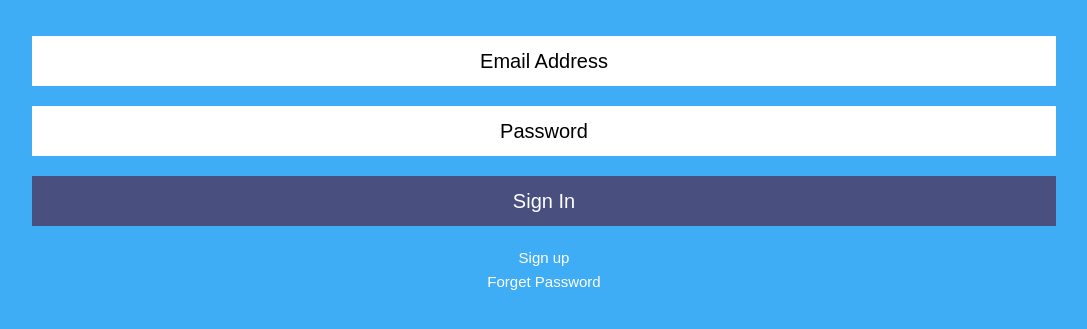
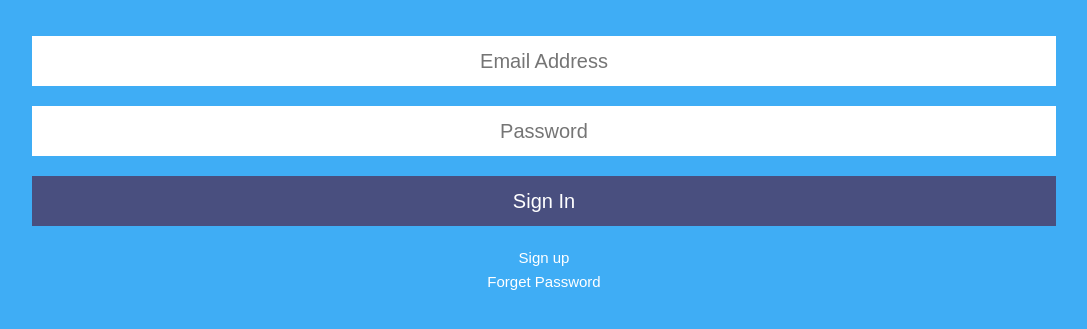
Before and after one commit to Nakanu/Circle-App, a plain HTML site: page index.html in a window 1280 px wide. Shown: the part 75-404 px from the top of the page, without its empty margins (96-1183 px from the left). Drawn offline with Linux system fonts and the light colour scheme; files that its build step writes are made by us from their sources.

Commit message:
add input property and add empty js file

```diff
--- a/css/style.css
+++ b/css/style.css
@@ -30,6 +30,7 @@ input {
 	height: 50px;
 	border: none;
 	font-size: 20px;
+	color: #7F7F7F;
 }
 
 input[type="submit"] {
--- a/index.html
+++ b/index.html
@@ -10,8 +10,8 @@
 	<body>
 		<h1>Circle Message Borad</h1>
 		<form>
-			<input type="text" name="email" value="Email Address">
-			<input type="text" name="password" value="Password">
+			<input type="text" name="email" placeholder="Email Address" id="email">
+			<input type="text" name="password" placeholder="Password" id="password">
 			<input type="submit" value="Sign In">
 		</form>
 		<a href="sign_up.html">Sign up</a>
```
